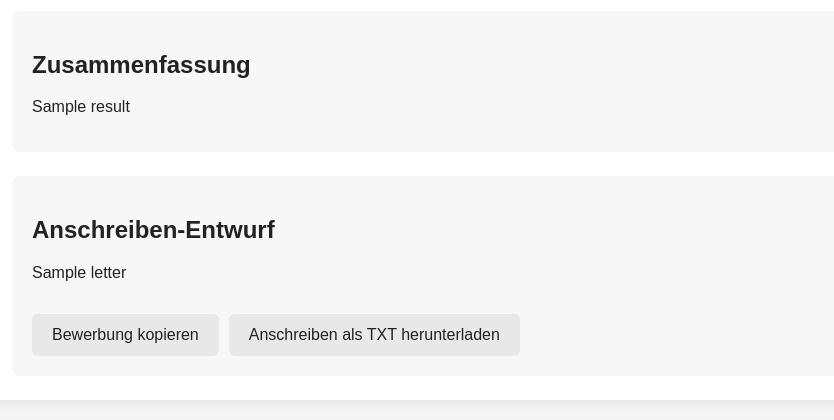
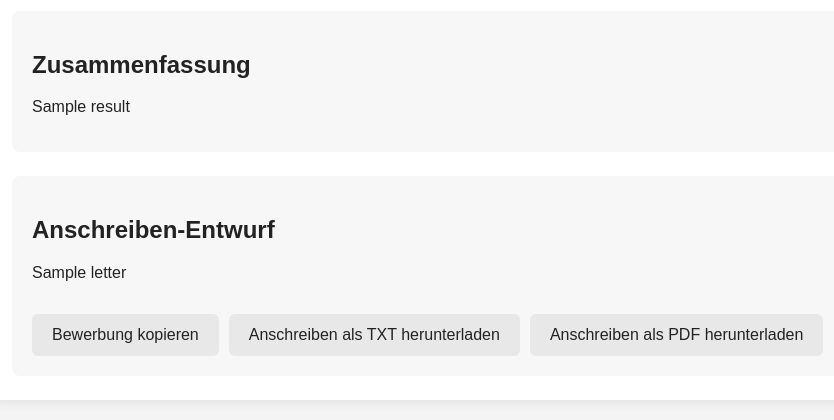
Before and after one commit to mkimmel55-png/bewerbungshelfer-ai, a Flask app: template templates/index.html in a window 1280 px wide. Shown: the part 1980-2400 px from the top of the page, without its empty margins (172-1006 px from the left). Run offline with Flask 3, Linux system fonts and the light colour scheme; the template is opened without the code that fills it: most values are stand-ins (such as "Sample title", 1, 10 or a date in 2020).

Commit message:
Version 0.6 mit PDF-Download fertigstellen

```diff
--- a/templates/index.html
+++ b/templates/index.html
@@ -361,6 +361,7 @@
         {% if match_rate is not none %}
         <div class="result-box match-rate">
             <h2>Trefferquote</h2>
+
             <p>
                 <strong>{{ match_rate }} %</strong>
             </p>
@@ -404,6 +405,7 @@
         {% if result %}
         <div class="letter">
             <h2>Zusammenfassung</h2>
+
             <pre>{{ result }}</pre>
         </div>
         {% endif %}
@@ -429,6 +431,13 @@
                     href="/download-letter"
                 >
                     Anschreiben als TXT herunterladen
+                </a>
+
+                <a
+                    class="download-button"
+                    href="/download-letter-pdf"
+                >
+                    Anschreiben als PDF herunterladen
                 </a>
 
             </div>
```
